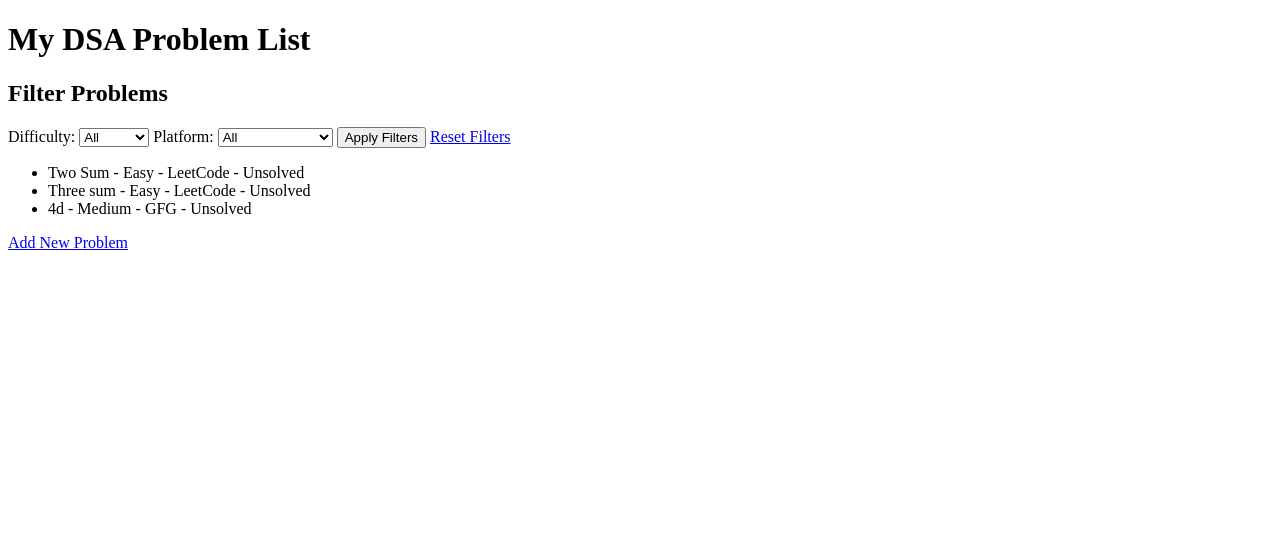
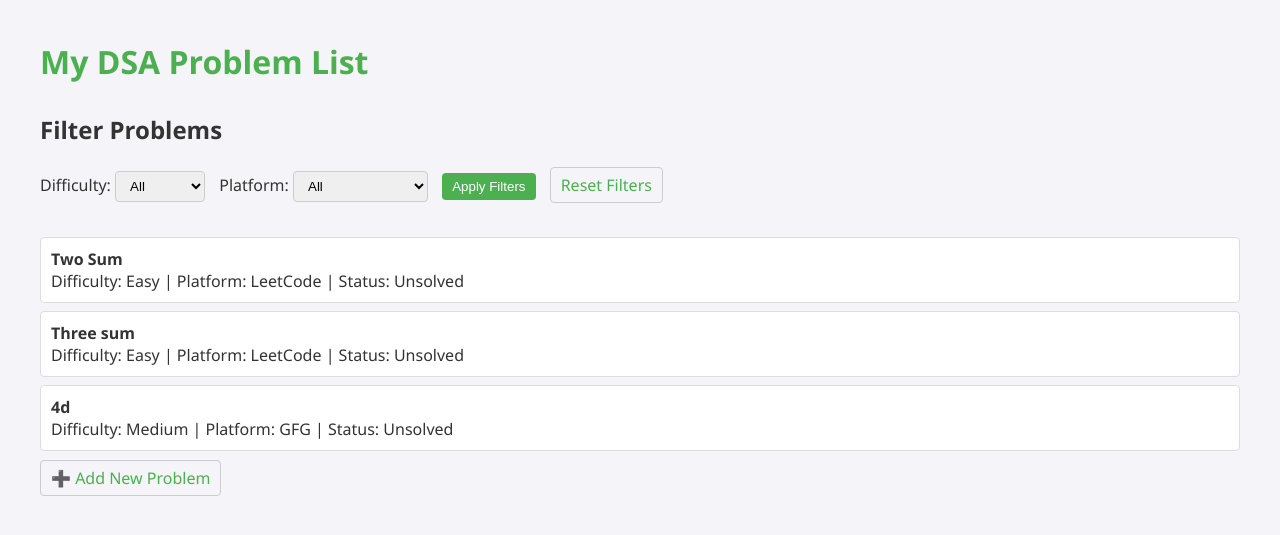
Before and after one commit to SUYASHHAGARWAL/dsa_tracker, a Django app: page / in a window 1280 px wide. Shown: the top 535 px of the page. Run offline with Django 4.2, Linux system fonts and the light colour scheme; data comes from the database, SQL or seed files in the repository.

Commit message:
home style 1

```diff
--- a/dsa_tracker/problems/templates/problems/home.html
+++ b/dsa_tracker/problems/templates/problems/home.html
@@ -2,6 +2,57 @@
 <html>
 <head>
     <title>DSA Tracker</title>
+    <style>
+        body {
+            font-family: 'Segoe UI', Tahoma, Geneva, Verdana, sans-serif;
+            margin: 40px;
+            background-color: #f4f4f9;
+            color: #333;
+        }
+        h1 {
+            color: #4CAF50;
+            margin-bottom: 20px;
+        }
+        h2 {
+            margin-top: 30px;
+        }
+        form {
+            margin-bottom: 30px;
+        }
+        select, button, a {
+            margin: 5px 10px 5px 0;
+            padding: 6px 10px;
+            border: 1px solid #ccc;
+            border-radius: 4px;
+        }
+        button {
+            background-color: #4CAF50;
+            color: white;
+            border: none;
+            cursor: pointer;
+        }
+        button:hover {
+            background-color: #45a049;
+        }
+        a {
+            text-decoration: none;
+            color: #4CAF50;
+        }
+        a:hover {
+            text-decoration: underline;
+        }
+        ul {
+            list-style-type: none;
+            padding-left: 0;
+        }
+        li {
+            padding: 10px;
+            background-color: #fff;
+            border: 1px solid #ddd;
+            border-radius: 4px;
+            margin-bottom: 8px;
+        }
+    </style>
 </head>
 <body>
     <h1>My DSA Problem List</h1>
@@ -30,12 +81,15 @@
 
     <ul>
     {% for problem in problems %}
-        <li>{{ problem.title }} - {{ problem.difficulty }} - {{ problem.platform }} - {{ problem.status }}</li>
+        <li>
+            <strong>{{ problem.title }}</strong> <br>
+            Difficulty: {{ problem.difficulty }} | Platform: {{ problem.platform }} | Status: {{ problem.status }}
+        </li>
     {% empty %}
         <li>No problems found.</li>
     {% endfor %}
     </ul>
 
-    <a href="{% url 'add_problem' %}">Add New Problem</a>
+    <a href="{% url 'add_problem' %}">➕ Add New Problem</a>
 </body>
 </html>
```
